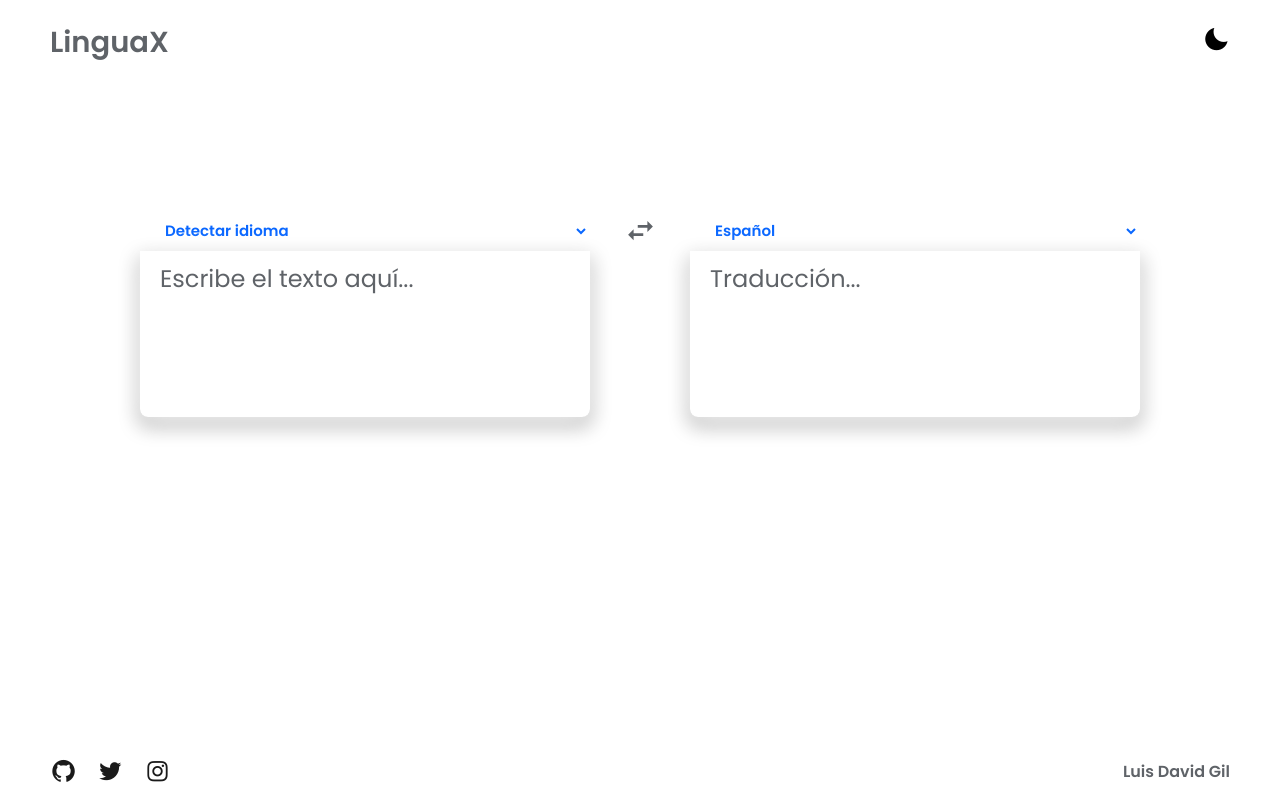
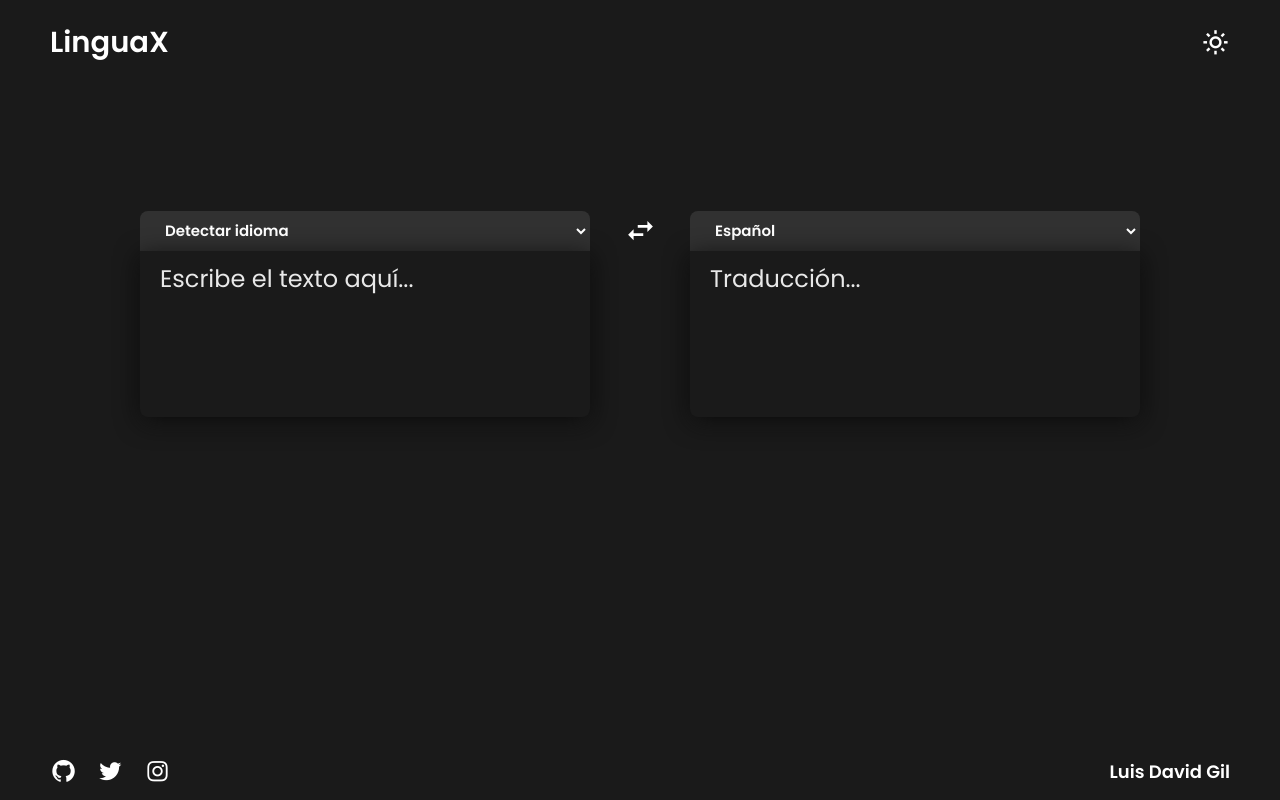
Before and after one commit to TheLuuiis/Translator---FullStack, a website: page public/index.html in a window 1280 px wide. Both pictures are taken after a click on the icon 1216 px from the left and 39 px from the top of the page. Drawn offline with nearby package versions, Linux system fonts and the light colour scheme.

Commit message:
Implementación del tema oscuro

```diff
--- a/public/index.html
+++ b/public/index.html
@@ -19,17 +19,16 @@
     <link rel="stylesheet" href="./style.css">
   </head>
 
-  <body>
-
+  <body class="darkMode">
     <!-- Container -->
     <div class="container">
       <header>
-        <a href="#">LinguaX</a>
+        <a href="#" class="text">LinguaX</a>
         <nav>
           <ul>
             <li>
               <div class="container-theme">
-                <i class='bx bxs-moon' style='color:#000'></i>
+                <i class='bx bxs-moon moon' style='color:#000'></i>
                 <i class='bx  bx-sun sun'  style='color:#000'></i>
               </div>
             </li>
@@ -39,8 +38,8 @@
       <main class="main">
         <div class="container-translator">
           <div class="lang-select">
-            <select id="sourceLang" class="left">
-              <option value="auto">Detectar idioma</option>
+            <select id="sourceLang" class="left text">
+              <option value="auto" class="text">Detectar idioma</option>
               <option value="en">Inglés</option>
               <option value="es">Español</option>
               <option value="fr">Francés</option>
@@ -51,8 +50,8 @@
               <option value="ja">Japonés</option>
               <option value="ko">Coreano</option>
             </select>
-            <svg width="33px" height="33px" focusable="false" fill="#5F6368" aria-hidden="true" xmlns="http://www.w3.org/2000/svg" viewBox="0 0 24 24"><path d="M6.99 11L3 15l3.99 4v-3H14v-2H6.99v-3zM21 9l-3.99-4v3H10v2h7.01v3L21 9z"></path></svg>
-            <select id="targetLang" class="right">
+            <svg class="arrow" width="33px" height="33px" focusable="false" fill="#5F6368" aria-hidden="true" xmlns="http://www.w3.org/2000/svg" viewBox="0 0 24 24"><path d="M6.99 11L3 15l3.99 4v-3H14v-2H6.99v-3zM21 9l-3.99-4v3H10v2h7.01v3L21 9z"></path></svg>
+            <select id="targetLang" class="left right text">
               <option value="es">Español</option>
               <option value="en">Inglés</option>
               <option value="fr">Francés</option>
@@ -83,7 +82,7 @@
               <i class='bx bxl-instagram'></i>
             </li>
           </div>
-          <a href="#">Luis David Gil</a>
+          <a href="#" class="text">Luis David Gil</a>
         </div>
       </footer>
     </div>
--- a/public/script.js
+++ b/public/script.js
@@ -47,4 +47,112 @@ document.addEventListener('DOMContentLoaded', () => {
       }
     }, 200);
   });
+
+  /* Dark - Theme */
+  const darkMode = document.querySelector('.darkMode');
+  const text = document.querySelectorAll('.text');
+  const moon = document.querySelector('.moon');
+  const sun = document.querySelector('.sun');
+  const icons = document.querySelectorAll('.bx');
+  const arrow = document.querySelector('.arrow');
+  const texTarea = document.querySelectorAll('.content-left');
+  const left = document.querySelectorAll('.left');
+
+  let isDark = false;
+
+  function toggleTheme() {
+    isDark = !isDark;
+
+    if (isDark) {
+      // 🌙 Tema oscuro
+      darkMode.style.background = '#1a1a1a';
+
+      text.forEach(texts => {
+        texts.style.color = '#fff';
+      });
+
+      // Quitamos y mostramos el icono
+      moon.style.display = 'none';
+      sun.style.display = 'block';
+      sun.style.color = '#fff';
+
+      icons.forEach(icon => {
+        icon.style.color = '#fff';
+      });
+
+      arrow.style.fill = '#fff';
+
+      texTarea.forEach(campus => {
+        campus.style.color = '#fff';
+        campus.style.background = '#1a1a1a';
+        campus.style.boxShadow = `
+            0 5px 25px rgba(0, 0, 0, 0.8),
+            0 8px 20px rgba(255, 255, 255, 0.05)
+          `;
+      });
+
+      let style = document.getElementById('placeholderStyle');
+      if (!style) {
+        style = document.createElement('style');
+        style.id = 'placeholderStyle';
+        document.head.appendChild(style);
+      }
+      style.textContent = `
+        .content-left::placeholder {
+          color: #fff;
+          opacity: 0.9;
+        }
+      `;
+    } else {
+      // ☀️ Tema claro (revertir todos los cambios)
+      darkMode.style.background = '#fff';
+
+      text.forEach(texts => {
+        texts.style.color = '#000';
+      });
+
+      // Quitamos y mostramos el icono
+      moon.style.display = 'block';
+      sun.style.display = 'none';
+      moon.style.color = '#000';
+
+      icons.forEach(icon => {
+        icon.style.color = '#000';
+      });
+
+      arrow.style.fill = '#000';
+
+      texTarea.forEach(campus => {
+        campus.style.color = '#5F6368';
+        campus.style.background = 'rgba(255, 255, 255, 0.1)';
+        campus.style.boxShadow = `
+          0 5px 25px rgba(255, 255, 255, 0.7),
+          0 8px 20px rgba(0, 0, 0, 0.4)
+          `;
+      });
+
+
+      left.forEach(textBlue => {
+        textBlue.style.color = '#0866ff';
+      });
+
+      let style = document.getElementById('placeholderStyle');
+      if (!style) {
+        style = document.createElement('style');
+        style.id = 'placeholderStyle';
+        document.head.appendChild(style);
+      }
+      style.textContent = `
+        .content-left::placeholder {
+          color: #5F6368;
+          opacity: 1;
+        }
+      `;
+    }
+  }
+
+  // 👇 Escuchamos ambos iconos
+  moon.addEventListener('click', toggleTheme);
+  sun.addEventListener('click', toggleTheme);
+
 });
--- a/public/style.css
+++ b/public/style.css
@@ -7,13 +7,11 @@
 }
 
 body {
-    background: #536976;
+    transition: .3s ease-in-out;
     background: -webkit-linear-gradient(to right, #fff, #ffffff);
     background: linear-gradient(to right, #ffff, #fff);
     font-family: 'Poppins', sans-serif;
 }
-
-
 
 .container {
     width: 100%;
@@ -61,12 +59,11 @@ body {
 }
 
 .container header nav ul li i {
-    font-size: 27px;
+    font-size: 29px;
     cursor: pointer;
     color: #1a1a1a;
 }
 
-/* Theme Dark */
 .bx {
   cursor: pointer;
   transition: .3s ease;
@@ -74,6 +71,11 @@ body {
 
 .sun {
   display: none;
+  transition: .3s ease-in-out;
+}
+
+.moon {
+  transition: .3s ease-in-out;
 }
 
 .main {
@@ -139,12 +141,13 @@ body {
     border-bottom-left-radius: .5rem;
     border-bottom-right-radius: .5rem;
         box-shadow:
-        0 5px 25px rgba(255, 255, 255, 02),
+        0 5px 25px rgba(255, 255, 255, 0.7),
         0 8px 20px rgba(0, 0, 0, 0.4);
 }
 
 .lang-select svg {
     cursor: pointer;
+    transition: .3s ease-in-out;
 }
 
 .lang-select svg path {
@@ -171,6 +174,7 @@ body {
     color: #5F6368;
     padding: 10px 20px;
     outline: none;
+    transition: .3s ease-in-out;
     font-family: 'Poppins', sans-serif;
     background-color: rgba(255, 255, 255, 0.1);
 }
@@ -232,7 +236,7 @@ footer {
 
 .container-footer a {
   color: #5F6368;
-  font-size: 16px;
+  font-size: 18px;
   font-weight: 700;
   text-align: start;
   text-decoration: none;
```
